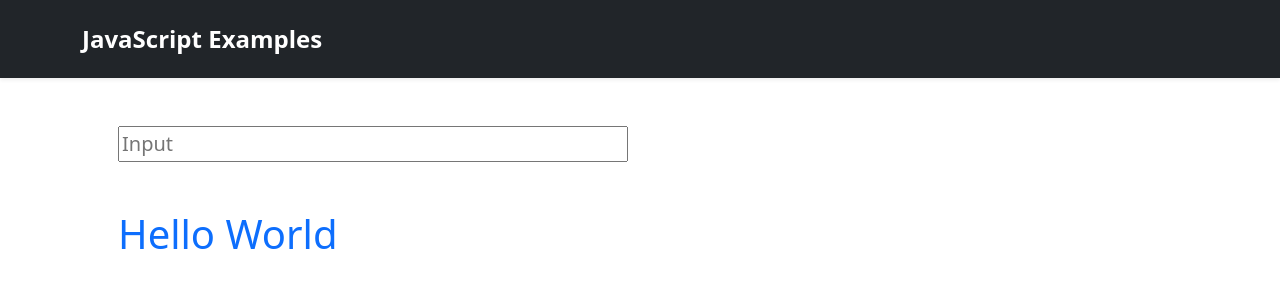
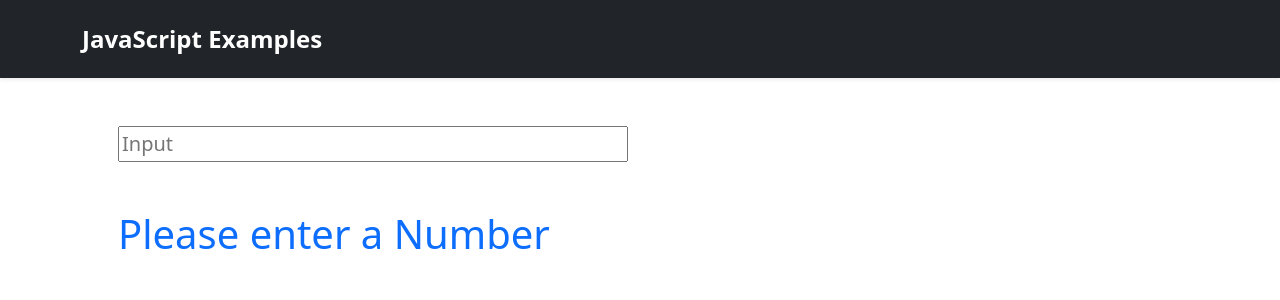
Before and after one commit to john-glay/practice-react, a React (Create React App) app: page /sum-of-natural-numbers in a window 1280 px wide. Shown: the top 300 px of the page. Built offline with nearby package versions, Linux system fonts and the light colour scheme.

Commit message:
Sum of Natural Numbers

```diff
--- a/src/pages/SumOfNatural.jsx
+++ b/src/pages/SumOfNatural.jsx
@@ -1,6 +1,23 @@
-import React from "react";
+import React, { useState } from "react";
 
 export default function SumOfNatural() {
+  const [input, setInput] = useState("");
+
+  const getSumOfNatural = () => {
+    // Check if letter or null
+    if (isNaN(input) || !input) {
+      return "Please enter a Number";
+    }
+
+    // Create sum of natural numbers
+    let total = 0;
+    for (let i = 1; i <= input; i++) {
+      total = total + i;
+    }
+
+    return total;
+  };
+
   return (
     <div className="container p-5">
       <div className="row">
@@ -9,11 +26,13 @@ export default function SumOfNatural() {
             type="text"
             className="w-100 lead"
             placeholder="Input"
+            value={input}
+            onChange={(e) => {
+              setInput(e.target.value);
+            }}
           />
         </div>
-        <h1 className="col-12 w-100 text-primary">
-          Hello World
-        </h1>
+        <h1 className="col-12 w-100 text-primary">{getSumOfNatural()}</h1>
       </div>
     </div>
   );
```
